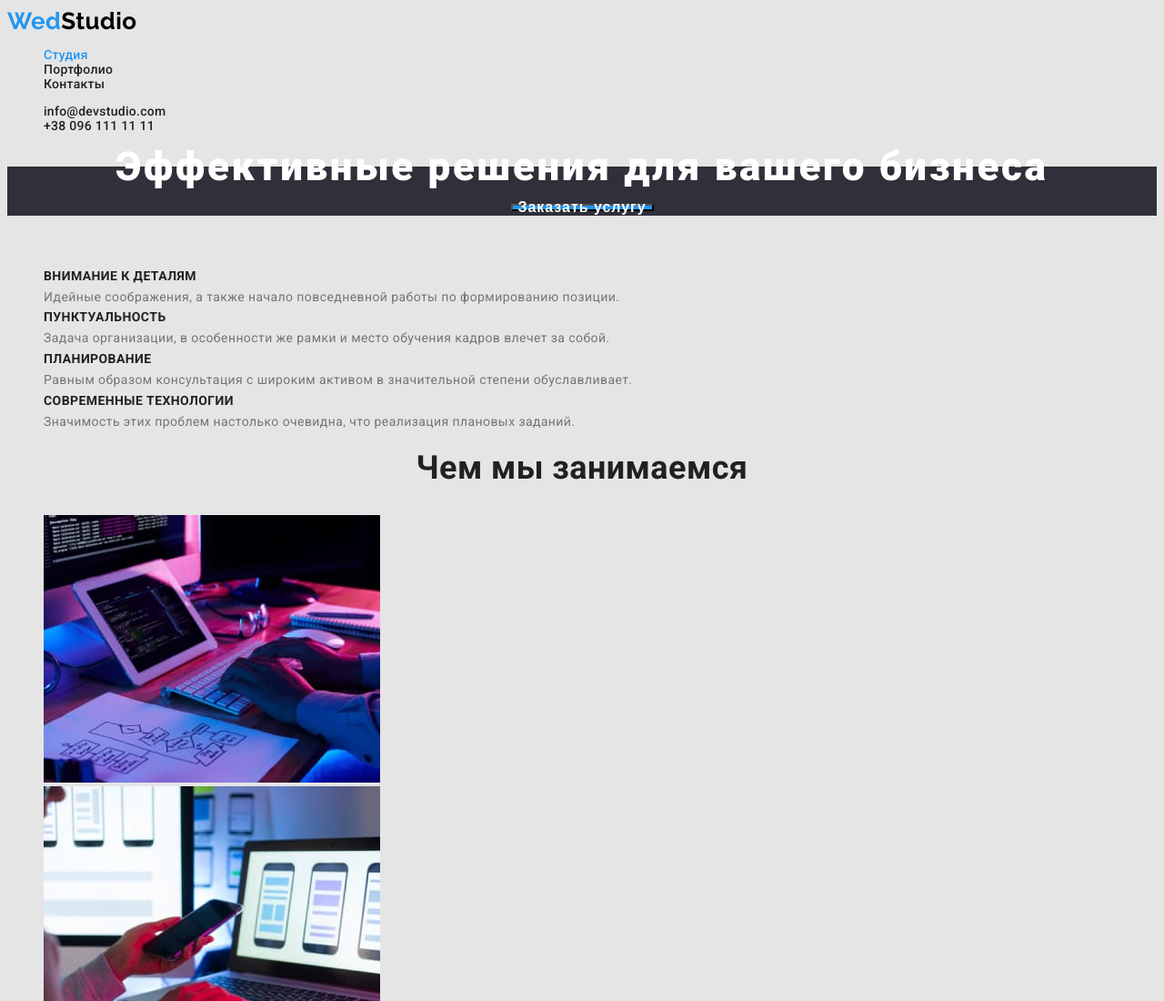
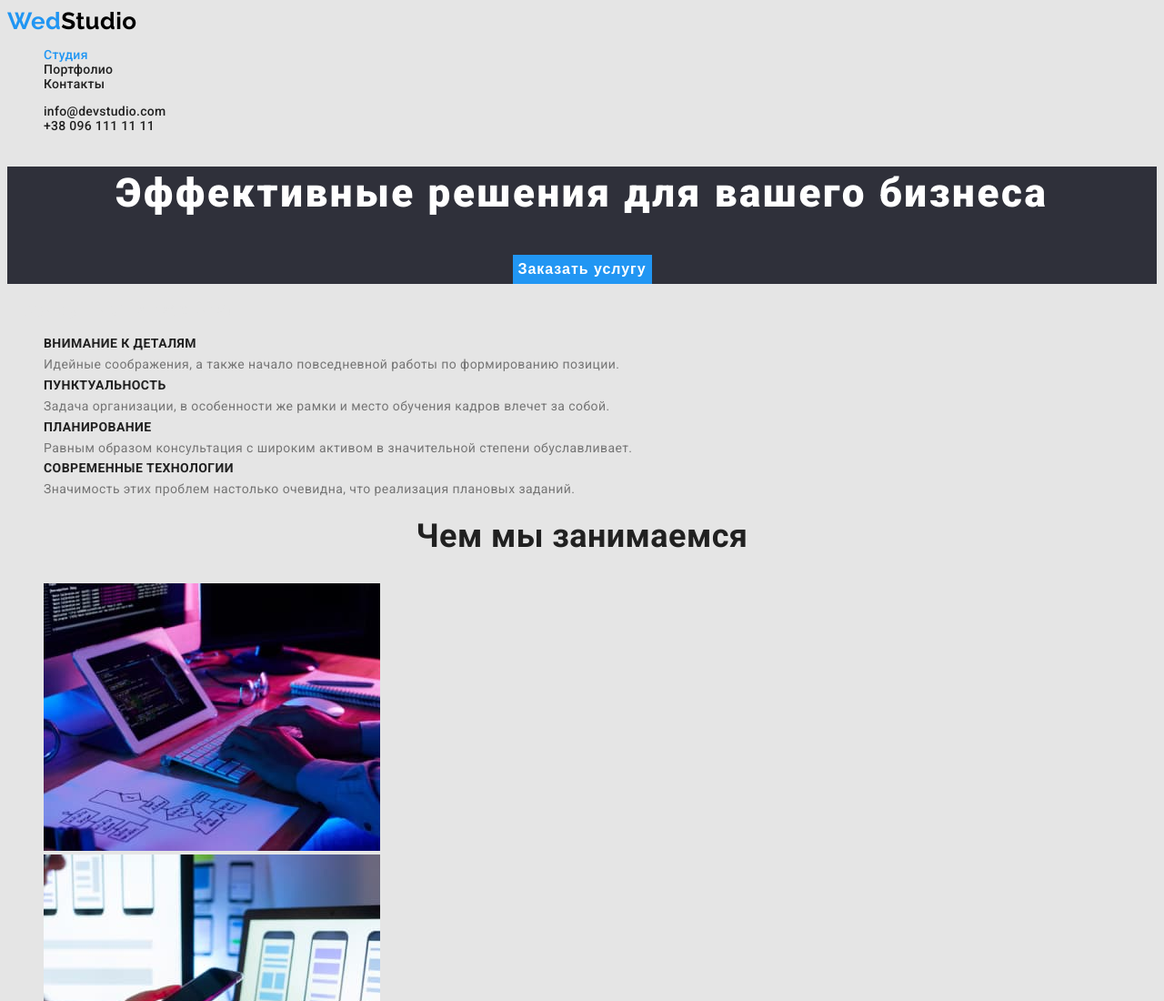
Before and after one commit to DanilStan/goit-markup-hw-02, a plain HTML site: page index.html in a window 1280 px wide. Shown: the top 1100 px of the page at 91% size. Drawn offline with Linux system fonts and the light colour scheme.

Commit message:
Виправив секцію "Герой"

```diff
--- a/css/styles.css
+++ b/css/styles.css
@@ -75,7 +75,7 @@ body {
 
   font-weight: 900;
   font-size: 44px;
-  line-height: 1.36px;
+  line-height: 1.36;
   letter-spacing: 0.06em;
 }
 
@@ -85,8 +85,9 @@ body {
 
   font-weight: 700;
   font-size: 16px;
-  line-height: 1.88px;
+  line-height: 1.88;
   letter-spacing: 0.06em;
+  border: none;
   cursor: pointer;
 }
 
```
